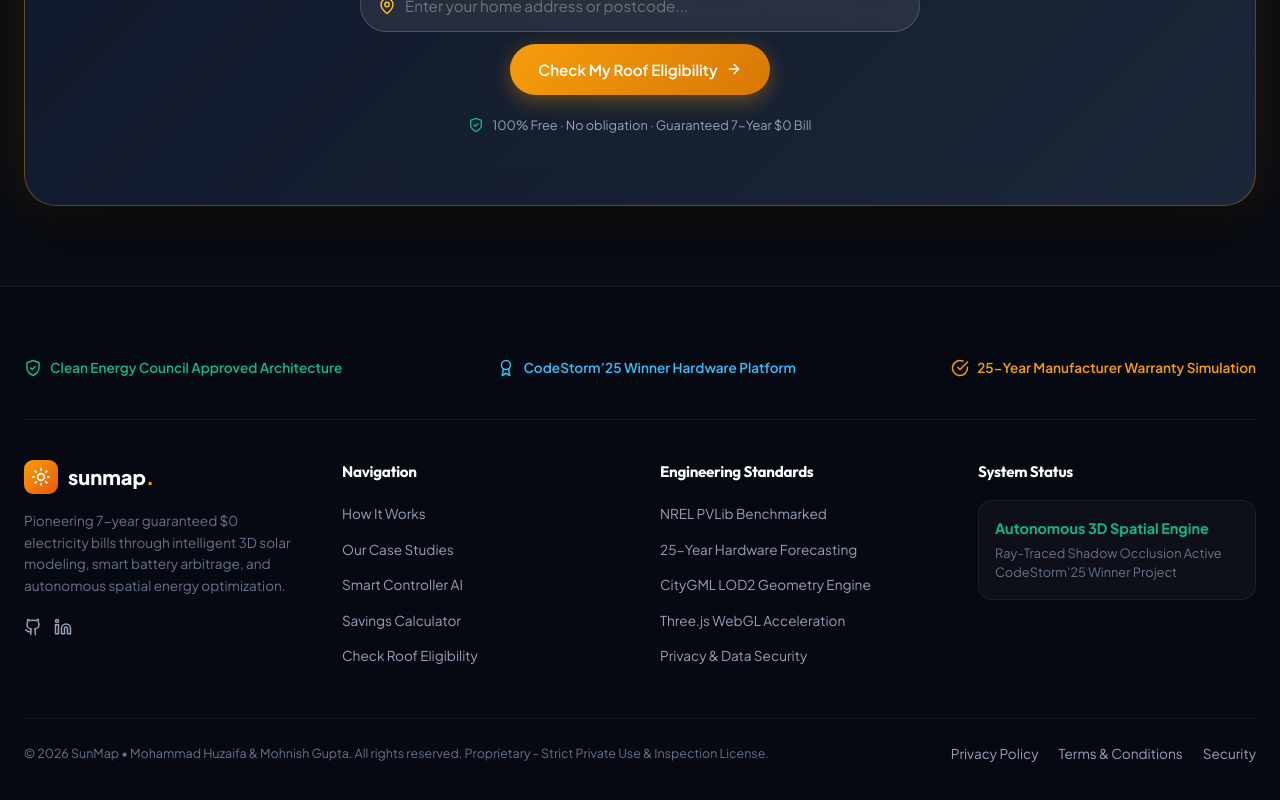
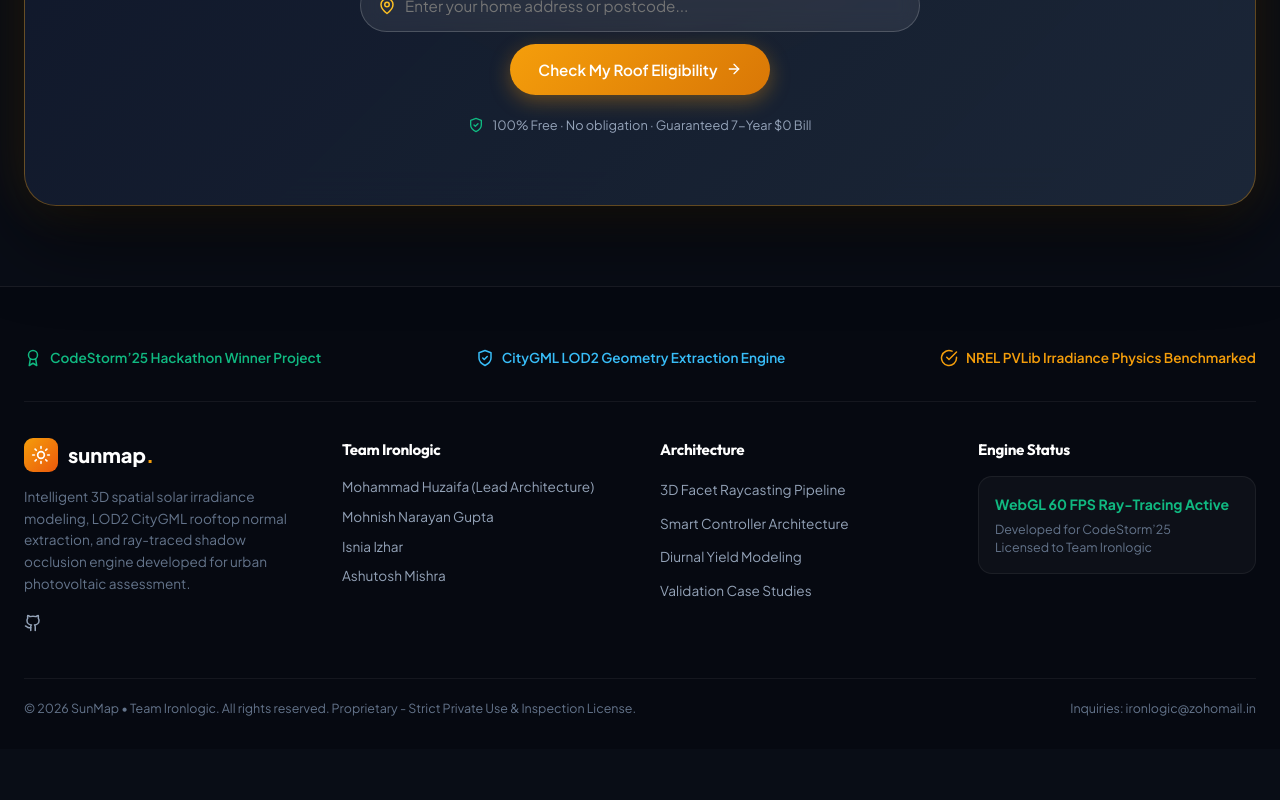
Before and after one commit to GuruMachanica/SunMap, a React (Vite) app: page / in a window 1280 px wide. Shown: the part 5347-6147 px from the top of the page. After the commit the page ends 6096 px from the top, so only its background shows below. Built offline with nearby package versions, Linux system fonts and the light colour scheme; the HTML template or start-up script is replaced by a standard one.

Commit message:
Update SunMap footer, team credentials, and license: Team Ironlogic (Mohammad Huzaifa, Mohnish Narayan Gupta, Isnia Izhar, Ashutosh Mishra), CodeStorm'25 Winner, and ironlogic@zohomail.in

```diff
--- a/src/components/sections/Footer.jsx
+++ b/src/components/sections/Footer.jsx
@@ -1,39 +1,39 @@
 import React from 'react';
-import { Sun, ShieldCheck, Twitter, Github, Linkedin, Mail, Award, CheckCircle } from 'lucide-react';
+import { Sun, ShieldCheck, Github, Award, CheckCircle } from 'lucide-react';
 
 export default function Footer() {
   return (
-    <footer style={{ borderTop: '1px solid rgba(255, 255, 255, 0.08)', padding: '70px 0 35px', background: '#060911' }}>
-      <div className="container">
-        {/* Compliance Badges Strip */}
+    <footer style={{ borderTop: '1px solid rgba(255, 255, 255, 0.08)', padding: '60px 0 30px', background: '#060911' }}>
+      <div className="container" style={{ maxWidth: '1280px', margin: '0 auto', padding: '0 24px' }}>
+        {/* Accolades Strip */}
         <div
           style={{
             display: 'flex',
             flexWrap: 'wrap',
             justifyContent: 'space-between',
             alignItems: 'center',
-            gap: '20px',
-            paddingBottom: '40px',
-            marginBottom: '40px',
+            gap: '16px',
+            paddingBottom: '32px',
+            marginBottom: '36px',
             borderBottom: '1px solid rgba(255, 255, 255, 0.06)'
           }}
         >
           <div style={{ display: 'flex', alignItems: 'center', gap: '8px', color: '#10b981', fontSize: '0.85rem', fontWeight: 600 }}>
-            <ShieldCheck size={18} /> Clean Energy Council Approved Architecture
+            <Award size={18} /> CodeStorm’25 Hackathon Winner Project
           </div>
           <div style={{ display: 'flex', alignItems: 'center', gap: '8px', color: '#38bdf8', fontSize: '0.85rem', fontWeight: 600 }}>
-            <Award size={18} /> CodeStorm’25 Winner Hardware Platform
+            <ShieldCheck size={18} /> CityGML LOD2 Geometry Extraction Engine
           </div>
           <div style={{ display: 'flex', alignItems: 'center', gap: '8px', color: '#f59e0b', fontSize: '0.85rem', fontWeight: 600 }}>
-            <CheckCircle size={18} /> 25-Year Manufacturer Warranty Simulation
+            <CheckCircle size={18} /> NREL PVLib Irradiance Physics Benchmarked
           </div>
         </div>
 
-        {/* Footer 4-Column Layout */}
-        <div style={{ display: 'grid', gridTemplateColumns: 'repeat(auto-fit, minmax(220px, 1fr))', gap: '40px', marginBottom: '50px' }}>
-          {/* Col 1: Brand & Bio */}
+        {/* 4-Column Structured Layout */}
+        <div style={{ display: 'grid', gridTemplateColumns: 'repeat(auto-fit, minmax(220px, 1fr))', gap: '40px', marginBottom: '40px' }}>
+          {/* Col 1: Brand & Team Info */}
           <div>
-            <div style={{ display: 'flex', alignItems: 'center', gap: '10px', marginBottom: '16px' }}>
+            <div style={{ display: 'flex', alignItems: 'center', gap: '10px', marginBottom: '14px' }}>
               <div
                 style={{
                   width: '34px',
@@ -52,42 +52,39 @@ export default function Footer() {
                 sunmap<span style={{ color: '#f59e0b' }}>.</span>
               </span>
             </div>
-            <p style={{ fontSize: '0.85rem', color: 'var(--color-text-muted)', lineHeight: 1.6, marginBottom: '20px' }}>
-              Pioneering 7-year guaranteed $0 electricity bills through intelligent 3D solar modeling, smart battery arbitrage, and autonomous spatial energy optimization.
+            <p style={{ fontSize: '0.85rem', color: 'var(--color-text-muted)', lineHeight: 1.6, marginBottom: '18px' }}>
+              Intelligent 3D spatial solar irradiance modeling, LOD2 CityGML rooftop normal extraction, and ray-traced shadow occlusion engine developed for urban photovoltaic assessment.
             </p>
             <div style={{ display: 'flex', gap: '12px', color: 'var(--color-text-muted)' }}>
               <a href="https://github.com/GuruMachanica/SunMap" target="_blank" rel="noreferrer" style={socialIconStyle}><Github size={18} /></a>
-              <a href="https://github.com/GuruMachanica" target="_blank" rel="noreferrer" style={socialIconStyle}><Linkedin size={18} /></a>
             </div>
           </div>
 
-          {/* Col 2: Navigation Links */}
+          {/* Col 2: Engineering Team */}
           <div>
-            <h4 style={{ color: '#fff', fontSize: '0.95rem', marginBottom: '16px' }}>Navigation</h4>
+            <h4 style={{ color: '#fff', fontSize: '0.95rem', marginBottom: '14px' }}>Team Ironlogic</h4>
             <ul style={listStyle}>
-              <li><a href="#how-it-works" style={linkStyle}>How It Works</a></li>
-              <li><a href="#cases" style={linkStyle}>Our Case Studies</a></li>
-              <li><a href="#tech-grid" style={linkStyle}>Smart Controller AI</a></li>
-              <li><a href="#calculator" style={linkStyle}>Savings Calculator</a></li>
-              <li><a href="#final-cta" style={linkStyle}>Check Roof Eligibility</a></li>
+              <li style={{ color: '#94a3b8', fontSize: '0.85rem' }}>Mohammad Huzaifa (Lead Architecture)</li>
+              <li style={{ color: '#94a3b8', fontSize: '0.85rem' }}>Mohnish Narayan Gupta</li>
+              <li style={{ color: '#94a3b8', fontSize: '0.85rem' }}>Isnia Izhar</li>
+              <li style={{ color: '#94a3b8', fontSize: '0.85rem' }}>Ashutosh Mishra</li>
             </ul>
           </div>
 
-          {/* Col 3: Legal & Policies */}
+          {/* Col 3: Technical Specifications */}
           <div>
-            <h4 style={{ color: '#fff', fontSize: '0.95rem', marginBottom: '16px' }}>Engineering Standards</h4>
+            <h4 style={{ color: '#fff', fontSize: '0.95rem', marginBottom: '14px' }}>Architecture</h4>
             <ul style={listStyle}>
-              <li><a href="#" style={linkStyle}>NREL PVLib Benchmarked</a></li>
-              <li><a href="#" style={linkStyle}>25-Year Hardware Forecasting</a></li>
-              <li><a href="#" style={linkStyle}>CityGML LOD2 Geometry Engine</a></li>
-              <li><a href="#" style={linkStyle}>Three.js WebGL Acceleration</a></li>
-              <li><a href="#" style={linkStyle}>Privacy &amp; Data Security</a></li>
+              <li><a href="#how-it-works" style={linkStyle}>3D Facet Raycasting Pipeline</a></li>
+              <li><a href="#tech" style={linkStyle}>Smart Controller Architecture</a></li>
+              <li><a href="#calculator" style={linkStyle}>Diurnal Yield Modeling</a></li>
+              <li><a href="#cases" style={linkStyle}>Validation Case Studies</a></li>
             </ul>
           </div>
 
-          {/* Col 4: Platform Engine & Status */}
+          {/* Col 4: Platform Engine Status */}
           <div>
-            <h4 style={{ color: '#fff', fontSize: '0.95rem', marginBottom: '16px' }}>System Status</h4>
+            <h4 style={{ color: '#fff', fontSize: '0.95rem', marginBottom: '14px' }}>Engine Status</h4>
             <div
               style={{
                 background: 'rgba(255, 255, 255, 0.03)',
@@ -96,26 +93,24 @@ export default function Footer() {
                 border: '1px solid rgba(255, 255, 255, 0.06)'
               }}
             >
-              <div style={{ fontWeight: 700, color: '#10b981', fontSize: '0.9rem', marginBottom: '4px' }}>
-                Autonomous 3D Spatial Engine
+              <div style={{ fontWeight: 700, color: '#10b981', fontSize: '0.88rem', marginBottom: '4px' }}>
+                WebGL 60 FPS Ray-Tracing Active
               </div>
-              <p style={{ fontSize: '0.8rem', color: 'var(--color-text-muted)', lineHeight: 1.5 }}>
-                Ray-Traced Shadow Occlusion Active<br />
-                CodeStorm’25 Winner Project
+              <p style={{ fontSize: '0.78rem', color: 'var(--color-text-muted)', lineHeight: 1.5, margin: 0 }}>
+                Developed for CodeStorm’25<br />
+                Licensed to Team Ironlogic
               </p>
             </div>
           </div>
         </div>
 
         {/* Bottom Legal Disclaimer */}
-        <div style={{ borderTop: '1px solid rgba(255, 255, 255, 0.06)', paddingTop: '24px', display: 'flex', justifyContent: 'space-between', alignItems: 'center', flexWrap: 'wrap', gap: '12px' }}>
+        <div style={{ borderTop: '1px solid rgba(255, 255, 255, 0.06)', paddingTop: '20px', display: 'flex', justifyContent: 'space-between', alignItems: 'center', flexWrap: 'wrap', gap: '12px' }}>
           <div style={{ fontSize: '0.78rem', color: 'var(--color-text-muted)' }}>
-            © {new Date().getFullYear()} SunMap • Mohammad Huzaifa &amp; Mohnish Gupta. All rights reserved. Proprietary - Strict Private Use &amp; Inspection License.
+            © {new Date().getFullYear()} SunMap • Team Ironlogic. All rights reserved. Proprietary - Strict Private Use &amp; Inspection License.
           </div>
-          <div style={{ display: 'flex', gap: '20px', fontSize: '0.78rem' }}>
-            <a href="#" style={linkStyle}>Privacy Policy</a>
-            <a href="#" style={linkStyle}>Terms &amp; Conditions</a>
-            <a href="#" style={linkStyle}>Security</a>
+          <div style={{ fontSize: '0.78rem', color: '#64748b' }}>
+            Inquiries: ironlogic@zohomail.in
           </div>
         </div>
       </div>
@@ -129,7 +124,7 @@ const listStyle = {
   margin: 0,
   display: 'flex',
   flexDirection: 'column',
-  gap: '10px'
+  gap: '8px'
 };
 
 const linkStyle = {
```
Also changed, not shown: 1 other file (tests, documents, lock files or other folders).
